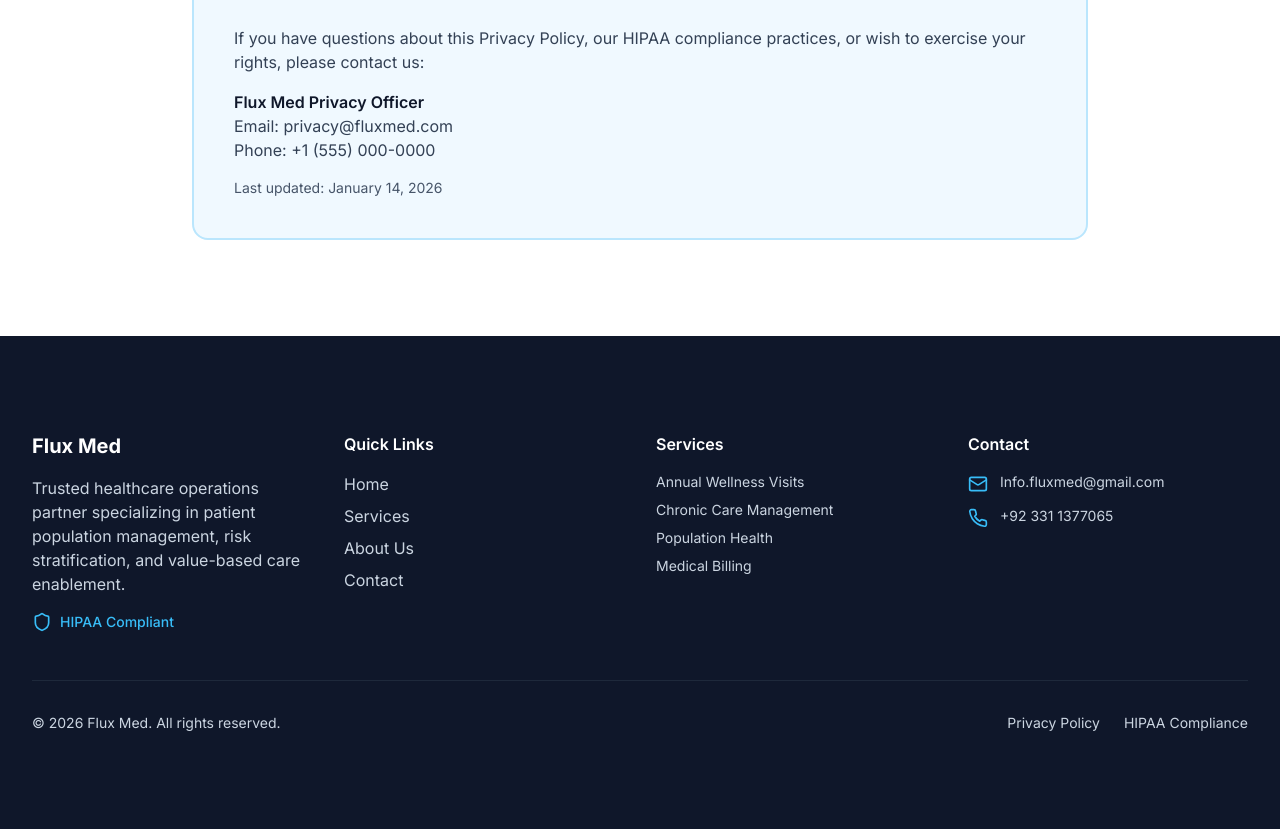
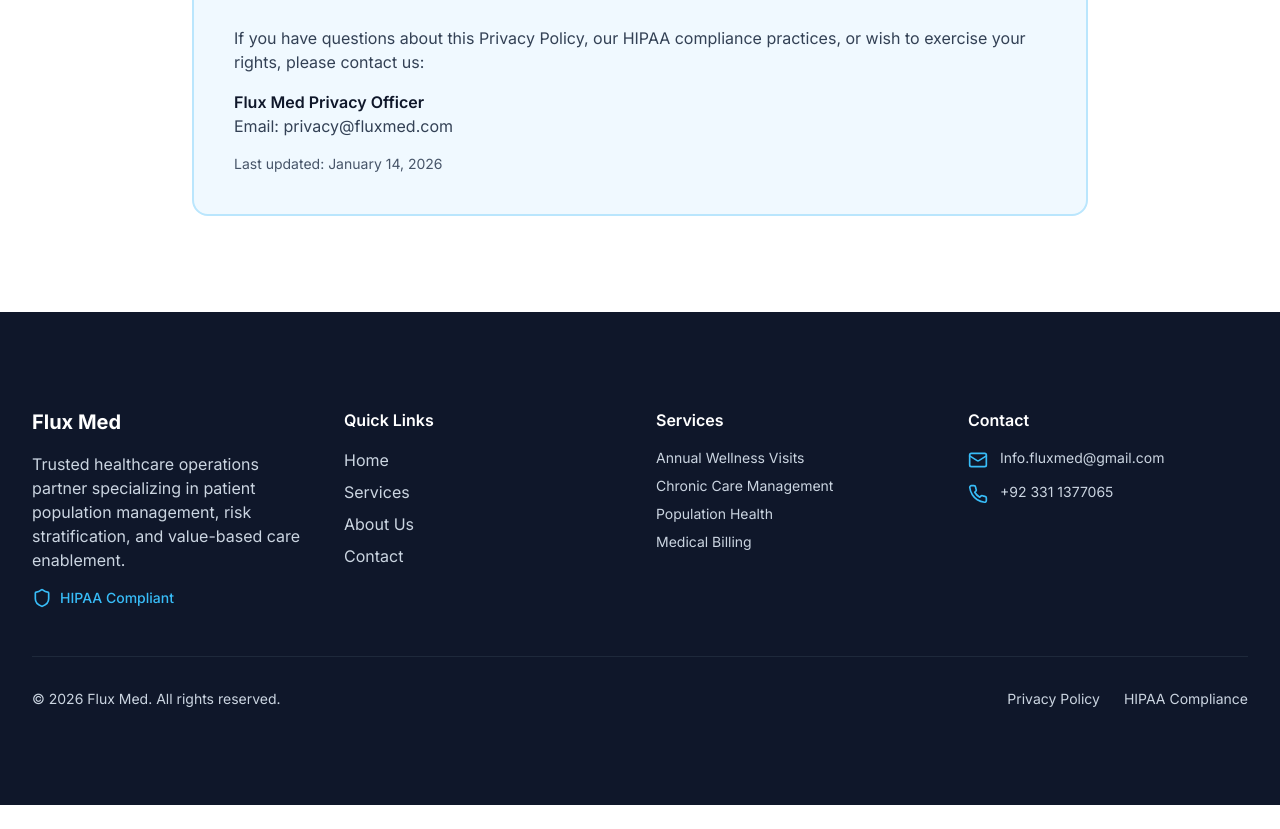
Before and after one commit to MujtabaMonis/Flux-Med-, a Next.js app: page /privacy in a window 1280 px wide. Shown: the part 3820-4649 px from the top of the page. After the commit the page ends 4625 px from the top, so only its background shows below. Built offline with nearby package versions, Linux system fonts and the light colour scheme.

Commit message:
Removing Contact no from privacy

```diff
--- a/app/privacy/page.tsx
+++ b/app/privacy/page.tsx
@@ -229,7 +229,7 @@
                 <div className="mt-4">
                   <p className="font-semibold text-slate-900">Flux Med Privacy Officer</p>
                   <p>Email: privacy@fluxmed.com</p>
-                  <p>Phone: +1 (555) 000-0000</p>
+
                 </div>
                 <p className="text-sm text-slate-600 mt-4">
                   Last updated: {new Date().toLocaleDateString('en-US', { year: 'numeric', month: 'long', day: 'numeric' })}
```
